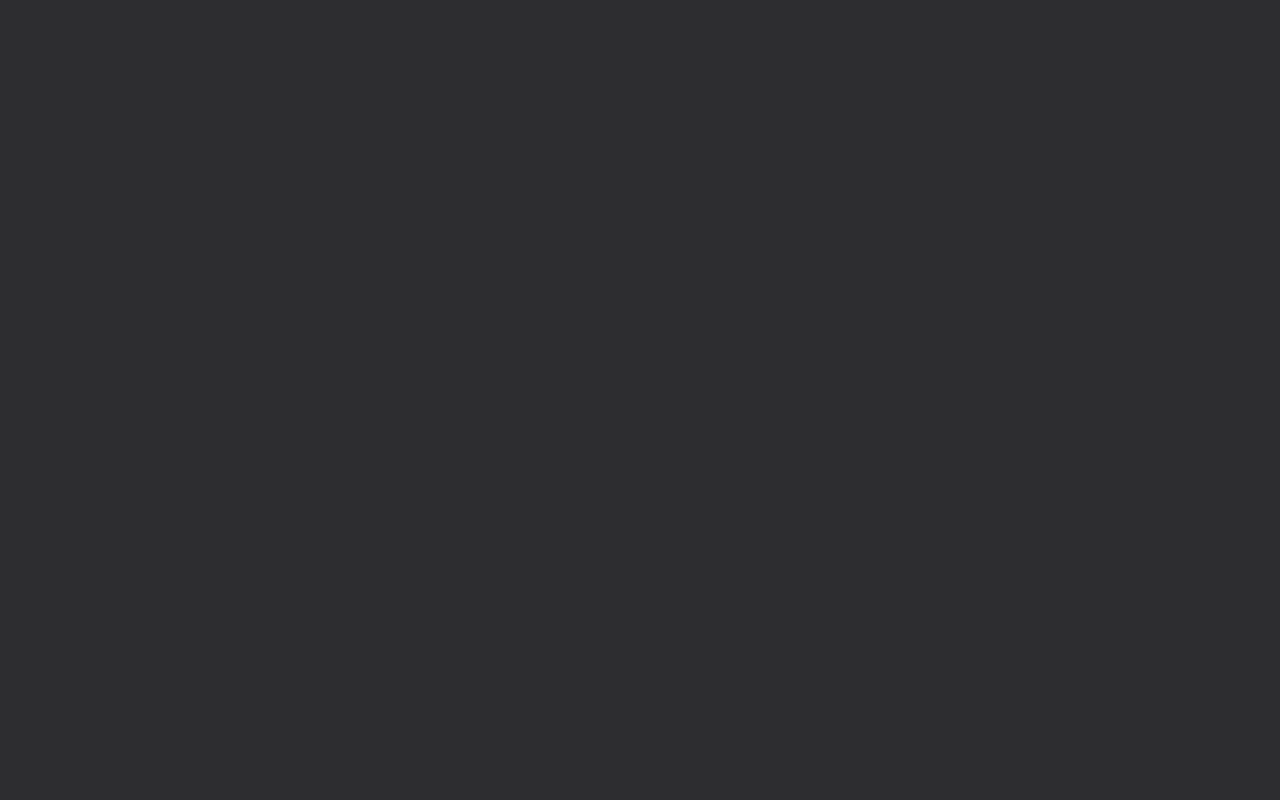
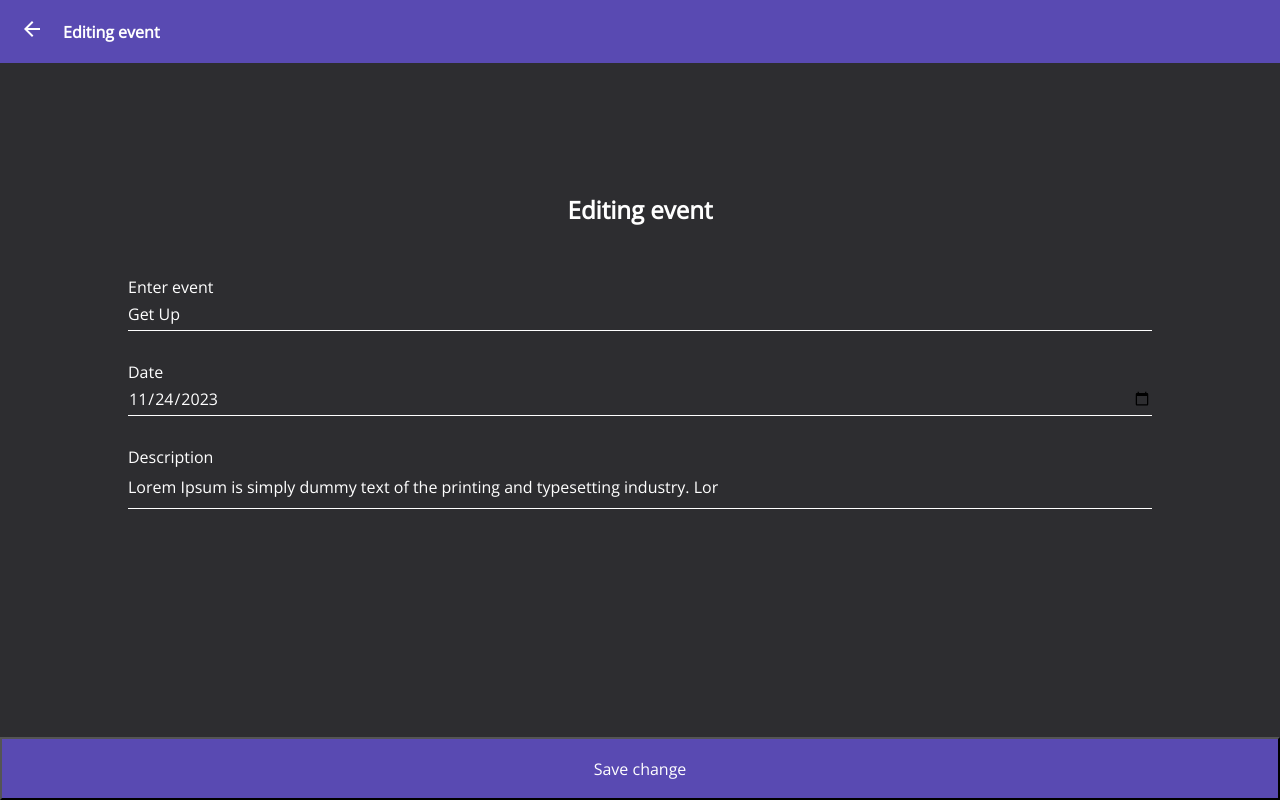
Before and after one commit to mitsuya-creator/todolist, a React (Vite) app: page /events/detail/edit/1700788859000 in a window 1280 px wide. Before the commit this address had no page. Built offline with nearby package versions, Linux system fonts and the light colour scheme.

Commit message:
Add: Added dispatch on editing event

```diff
--- a/src/main.jsx
+++ b/src/main.jsx
@@ -30,9 +30,8 @@ function App() {
                             </Route>
                             <Route path="/dashboard/calendar" element={<Calendar />} />
                         </Route>
-                        <Route path="/events/detail/:id" element={<DetailEvent />}>
-                            {/* <Route path="/events/detail/:id/edit" element={<FormEdit />} /> */}
-                        </Route>
+                        <Route path="/events/detail/:id" element={<DetailEvent />} />
+                        <Route path="/events/detail/edit/:id" element={<FormEdit />} />
                         <Route path="/newtask" element={<FormAdd />} />
                     </Routes>
                 </BrowserRouter>
--- a/src/pages/DetailEvent.jsx
+++ b/src/pages/DetailEvent.jsx
@@ -1,5 +1,5 @@
 import React from "react";
-import { useParams } from "react-router-dom";
+import { useParams, Link } from "react-router-dom";
 import ButtonBackNavigation from "@/components/button/ButtonNavigationBack";
 import Slide from '@mui/material/Slide';
 import DeleteIcon from '@mui/icons-material/Delete';
@@ -20,10 +20,12 @@ export default function DetailEvent() {
                         <h1>Detail event</h1>
                     </section>
                     <section className="container_icon_title">
-                        <button onClick={() => console.log(id)}>
-                            <EditIcon />
-                            <span>Edit</span>
-                        </button>
+                        <Link to={`/events/detail/edit/${event[0].id}`}>
+                            <button onClick={() => console.log(id)}>
+                                <EditIcon />
+                                <span>Edit</span>
+                            </button>
+                        </Link>
                         <button>
                             <DeleteIcon />
                             <span>Delete</span>
--- a/src/pages/FormEdit.jsx
+++ b/src/pages/FormEdit.jsx
@@ -4,70 +4,81 @@ import ButtonBackNavigation from "@/components/button/ButtonNavigationBack";
 import { addItemToLocalStorage } from "@/utils/itemLocalStorage";
 import { DispatchContext, EventsContext } from "@/utils/contex";
 import SuccessCheckAnimation from "@/components/SuccessCheckAnimation";
-import { useNavigate } from "react-router-dom";
+import { useNavigate, useParams } from "react-router-dom";
+import { useDetailEvent } from "@/utils/useDetailEvents";
+import { showFormattedDate } from "@/utils/showFormattedDate";
 
 export default function FormEdit() {
+    const { id } = useParams();
     const events = useContext(EventsContext);
+    const event = useDetailEvent(id)[0];
     const dispatch = useContext(DispatchContext);
+    let convertDateToYearMonthDate = new Date(event.date);
+    convertDateToYearMonthDate = `${convertDateToYearMonthDate.getFullYear()}-${convertDateToYearMonthDate.getMonth() + 1}-${convertDateToYearMonthDate.getDate()}`;
     const [content, setContent] = useState({
-        title: "", date: "", description: "", checkmark: false
+        title: event.title, date: convertDateToYearMonthDate, description: event.description, checkmark: event.checkmark
     })
-    const navigate = useNavigate()
-    useEffect(() => {
-        addItemToLocalStorage(events);
-        let nav;
-        if (content.checkmark) {
-            nav = setTimeout(() => {
-                navigate("/dashboard", { replace: true })
-            }, 2000)
-        }
-        return () => clearTimeout(nav);
-    }, [events])
+    console.log(event)
+    // const navigate = useNavigate()
+    // useEffect(() => {
+    //     addItemToLocalStorage(events);
+    //     let nav;
+    // if (content.checkmark) {
+    //     nav = setTimeout(() => {
+    //         navigate("/dashboard", { replace: true })
+    //     }, 2000)
+    // }
+    //     return () => clearTimeout(nav);
+    // }, [events])
     const textAreaRows = useRef();
-    const handleAddEvent = () => {
+    const handleOnChange = event => {
         dispatch({
-            type: "added",
-            title: content.title,
-            date: content.date == "" ? new Date() : content.date,
-            description: content.description
+            type: "changed",
+            event: event
         })
     }
+    // console.log(convertDate.getFullYear(), convertDate.getMonth(), convertDate.getDate())
+    // event.date = `${convertDate.getFullYear()}-${convertDate.getMonth()}-${convertDate.getDate()}`;
+    // console.log(showFormattedDate(event.date))
     return (
         <Slide direction="left" in={true} mountOnEnter unmountOnExit>
             <div className="container_new_task">
                 <div className="container_button_back">
                     <ButtonBackNavigation />
-                    <h1>New event</h1>
+                    <h1>Editing event</h1>
                 </div>
                 <div className="container_form">
                     <div className="body_form">
                         <div className="title_form">
-                            <h1>New event</h1>
+                            <h1>Editing event</h1>
                         </div>
                         <div>
                             <label htmlFor="enter_event">Enter event</label>
-                            <input type="text" id="enter_event" onChange={e => setContent({ ...content, title: e.target.value })} />
+                            <input type="text" id="enter_event" value={content.title} onChange={e => setContent({ ...content, title: e.target.value })} />
                         </div>
                         <div>
                             <label htmlFor="date_event">Date</label>
-                            <input type="date" id="date_event" onChange={e => setContent({ ...content, date: e.target.value })} />
+                            <input type="date" id="date_event" value={content.date} onChange={e => setContent({ ...content, date: e.target.value })} />
                         </div>
                         <div>
                             <label htmlFor="description_event">Description</label>
-                            <textarea ref={textAreaRows} type="text" rows={1} cols={20} style={{ resize: "none" }} className="input_as_input" onChange={e => setContent({ ...content, description: e.target.value })} onInput={() => {
+                            <textarea ref={textAreaRows} type="text" value={content.description} rows={1} cols={20} style={{ resize: "none" }} className="input_as_input" onChange={e => setContent({ ...content, description: e.target.value })
+                            } onInput={() => {
                                 textAreaRows.current.style.height = "";
                                 textAreaRows.current.style.height = textAreaRows.current.scrollHeight + "px";
                             }} />
                         </div>
                         <div className="container_submit_form">
-                            <button className="submit_form" style={{ opacity: content.title == "" ? 0.5 : 1 }} onClick={() => {
-                                setContent({ ...content, checkmark: true })
-                                handleAddEvent()
-                            }} disabled={content.title == ""}>Add event</button>
+                            <button className="submit_form" style={{ opacity: content.title == "" ? 0.5 : 1 }} onClick={() => handleOnChange({
+                                ...event,
+                                title: content.title,
+                                date: showFormattedDate(content.date),
+                                description: content.description
+                            })} disabled={content.title == ""}>Save change</button>
                         </div>
                     </div>
                 </div>
-                {content.checkmark ? <SuccessCheckAnimation /> : null}
+                {/* {content.checkmark ? <SuccessCheckAnimation /> : null} */}
             </div>
         </Slide>
     )
```
